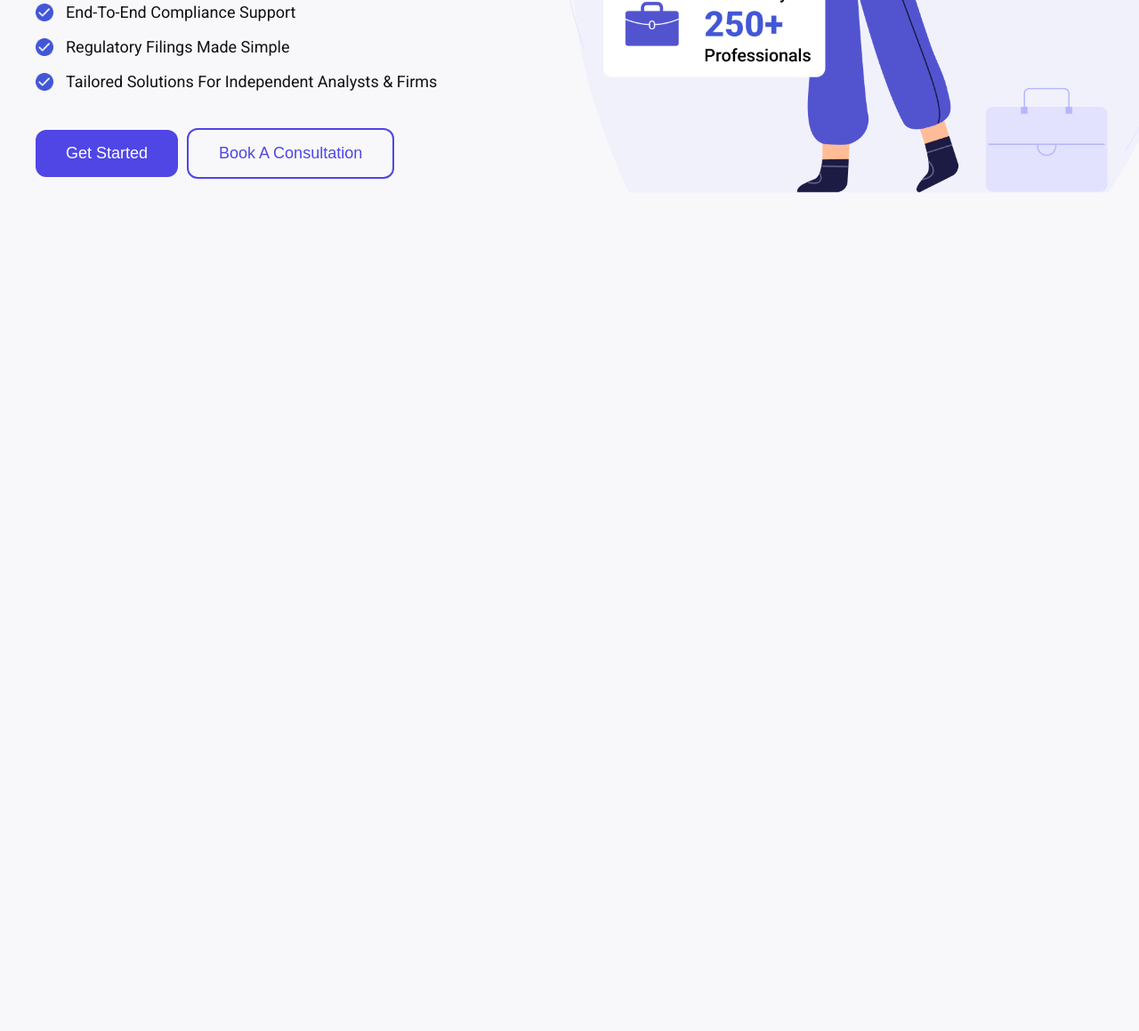
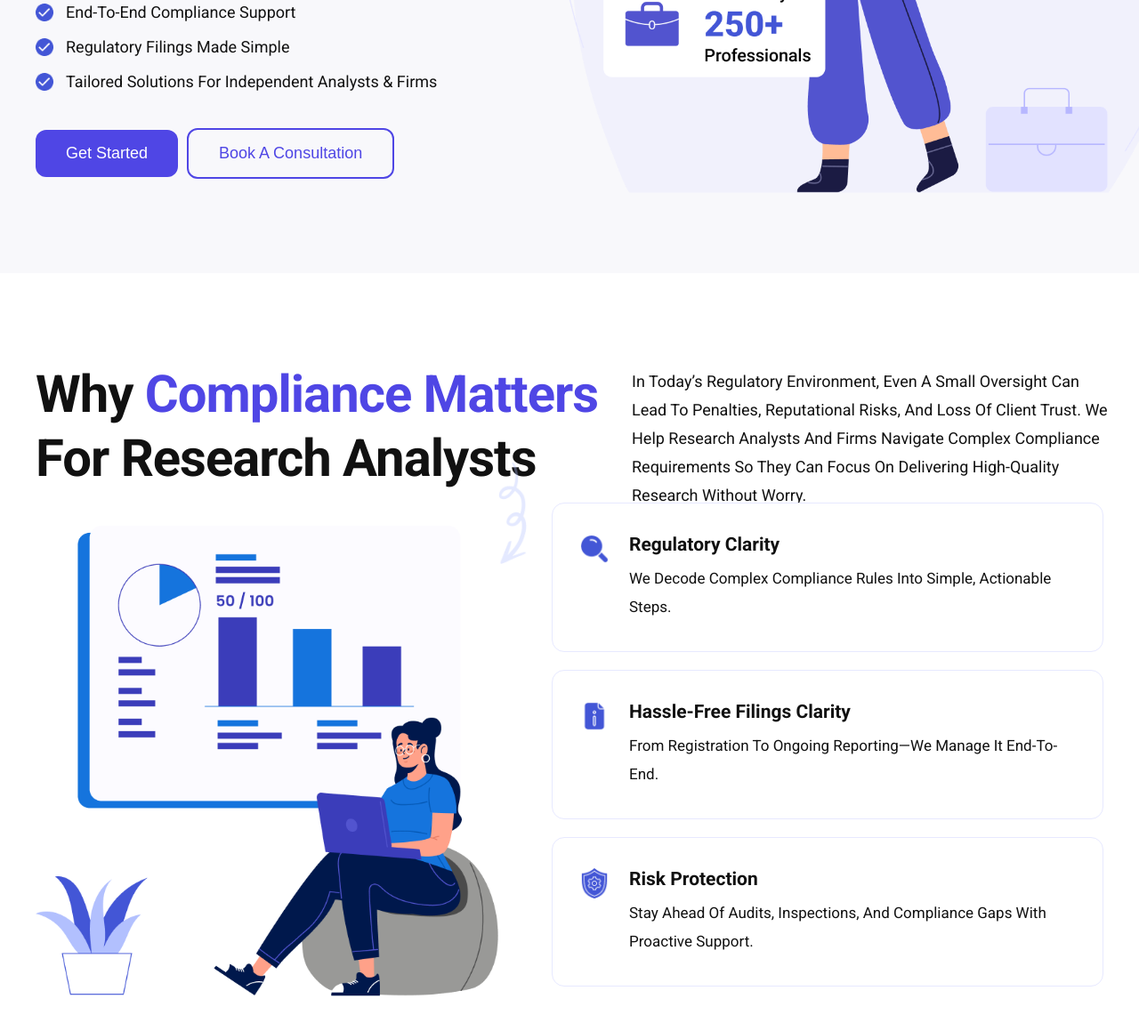
Before and after one commit to DMANOJKUMAR16/infotech-wizard-assignment, a plain HTML site: page index.html in a window 1280 px wide. Shown: the part 525-1684 px from the top of the page at 89% size. Before the commit the page ends 832 px from the top, so only its background shows below. Drawn offline with Linux system fonts and the light colour scheme.

Commit message:
Refined hero and compliance section layout

```diff
--- a/css/style.css
+++ b/css/style.css
@@ -330,3 +330,176 @@ p {
 
   object-fit: contain;
 }
+/* =========================
+   Compliance Section
+========================= */
+
+.compliance-section {
+  padding: 100px 0 110px;
+  background-color: #ffffff;
+}
+
+.compliance-section .container {
+  max-width: 1320px;
+}
+
+/* =========================
+   Top Layout
+========================= */
+
+.compliance-top {
+  display: grid;
+
+  grid-template-columns: 650px 540px;
+
+  justify-content: space-between;
+
+  gap: 20px;
+
+  align-items: start;
+
+  margin-bottom: 18px;
+}
+
+/* =========================
+   Left Heading
+========================= */
+
+.compliance-heading {
+  position: relative;
+}
+
+.compliance-heading h2 {
+  max-width: 650px;
+
+  font-size: 58px;
+  line-height: 72px;
+  font-weight: 700;
+
+  letter-spacing: -1px;
+
+  color: var(--text-dark);
+}
+
+.compliance-heading h2 span {
+  color: var(--primary-color);
+}
+
+/* =========================
+   Curly Arrow
+========================= */
+
+.curly-arrow {
+  position: absolute;
+
+  width: 32px;
+
+  left: 520px;
+  top: 112px;
+
+  opacity: 0.35;
+}
+
+/* =========================
+   Right Paragraph
+========================= */
+
+.compliance-description {
+  padding-top: 6px;
+}
+
+.compliance-description p {
+  max-width: 560px;
+
+  font-size: 18px;
+  line-height: 32px;
+
+  color: var(--text-dark);
+}
+
+/* =========================
+   Bottom Layout
+========================= */
+
+.compliance-content {
+  display: grid;
+
+  grid-template-columns: 520px 620px;
+
+  justify-content: space-between;
+
+  gap: 22px;
+
+  align-items: start;
+}
+/* =========================
+   Left Illustration
+========================= */
+
+.compliance-image img {
+  width: 100%;
+  max-width: 520px;
+}
+
+/* =========================
+   Cards Layout
+========================= */
+
+.compliance-cards {
+  display: flex;
+  flex-direction: column;
+
+  gap: 20px;
+
+  margin-top: -26px;
+}
+
+/* =========================
+   Single Card
+========================= */
+
+.compliance-card {
+  display: flex;
+  align-items: flex-start;
+
+  gap: 22px;
+
+  background-color: #ffffff;
+
+  border: 1px solid #e7e9ff;
+
+  border-radius: 14px;
+
+  padding: 34px 30px;
+
+  transition: var(--transition);
+}
+
+/* =========================
+   Card Icon
+========================= */
+
+.card-icon {
+  width: 34px;
+  flex-shrink: 0;
+}
+
+/* =========================
+   Card Content
+========================= */
+
+.card-content h3 {
+  font-size: 21px;
+  font-weight: 700;
+
+  margin-bottom: 10px;
+
+  color: var(--text-dark);
+}
+
+.card-content p {
+  font-size: 17px;
+  line-height: 32px;
+
+  color: var(--text-dark);
+}
--- a/index.html
+++ b/index.html
@@ -152,6 +152,135 @@
 
   </section>
 
+  <!-- =========================
+     Why Compliance Matters
+========================= -->
+
+<section class="compliance-section">
+
+  <div class="container">
+
+    <!-- Top Content -->
+
+    <div class="compliance-top">
+
+      <!-- Left Heading -->
+
+      <div class="compliance-heading">
+
+        <h2>
+          Why <span>Compliance Matters</span><br>
+          For Research Analysts
+        </h2>
+
+        <img src="assets/icons/Vector2.png"
+             alt="Arrow"
+             class="curly-arrow">
+
+      </div>
+
+      <!-- Right Paragraph -->
+
+      <div class="compliance-description">
+
+        <p>
+          In Today’s Regulatory Environment, Even A Small Oversight Can Lead To
+          Penalties, Reputational Risks, And Loss Of Client Trust. We Help Research
+          Analysts And Firms Navigate Complex Compliance Requirements So They
+          Can Focus On Delivering High-Quality Research Without Worry.
+        </p>
+
+      </div>
+
+    </div>
+
+    <!-- Bottom Layout -->
+
+    <div class="compliance-content">
+
+      <!-- Left Illustration -->
+
+      <div class="compliance-image">
+
+        <img src="assets/icons/Section2-Image.png"
+             alt="Compliance Illustration">
+
+      </div>
+
+      <!-- Right Cards -->
+
+      <div class="compliance-cards">
+
+        <!-- Card 1 -->
+
+        <div class="compliance-card">
+
+          <img src="assets/icons/Regulatory Clarity.png"
+               alt="Regulatory Clarity Icon"
+               class="card-icon">
+
+          <div class="card-content">
+
+            <h3>Regulatory Clarity</h3>
+
+            <p>
+              We Decode Complex Compliance Rules Into Simple,
+              Actionable Steps.
+            </p>
+
+          </div>
+
+        </div>
+
+        <!-- Card 2 -->
+
+        <div class="compliance-card">
+
+          <img src="assets/icons/Hassle-Free Filings Clarity.png"
+               alt="Filings Icon"
+               class="card-icon">
+
+          <div class="card-content">
+
+            <h3>Hassle-Free Filings Clarity</h3>
+
+            <p>
+              From Registration To Ongoing Reporting—We Manage It End-To-End.
+            </p>
+
+          </div>
+
+        </div>
+
+        <!-- Card 3 -->
+
+        <div class="compliance-card">
+
+          <img src="assets/icons/Risk Protection.png"
+               alt="Risk Protection Icon"
+               class="card-icon">
+
+          <div class="card-content">
+
+            <h3>Risk Protection</h3>
+
+            <p>
+              Stay Ahead Of Audits, Inspections, And Compliance Gaps
+              With Proactive Support.
+            </p>
+
+          </div>
+
+        </div>
+
+      </div>
+
+    </div>
+
+  </div>
+
+</section>
+
 </main>
 
   <!-- JavaScript -->
```
Also changed, not shown: assets/icons/AboutUs.png (added), assets/icons/Contact.png (added), assets/icons/FAQ.png (added), assets/icons/Hassle-Free Filings Clarity.png (added), assets/icons/Home.png (added), assets/icons/Our Services.png (added), assets/icons/Pricing.png (added), assets/icons/Regulatory Clarity.png (added), assets/icons/Risk Protection.png (added), assets/icons/Section2-Image.png (added), assets/icons/Vector2.png (added).
